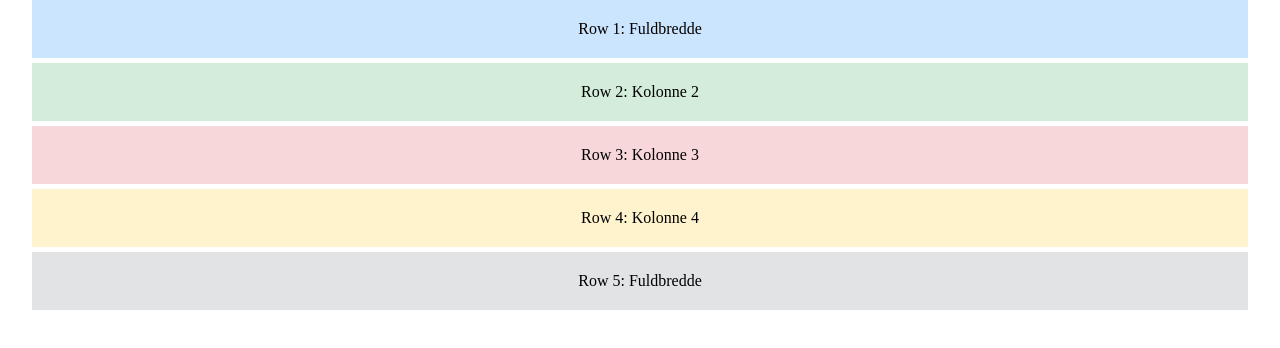
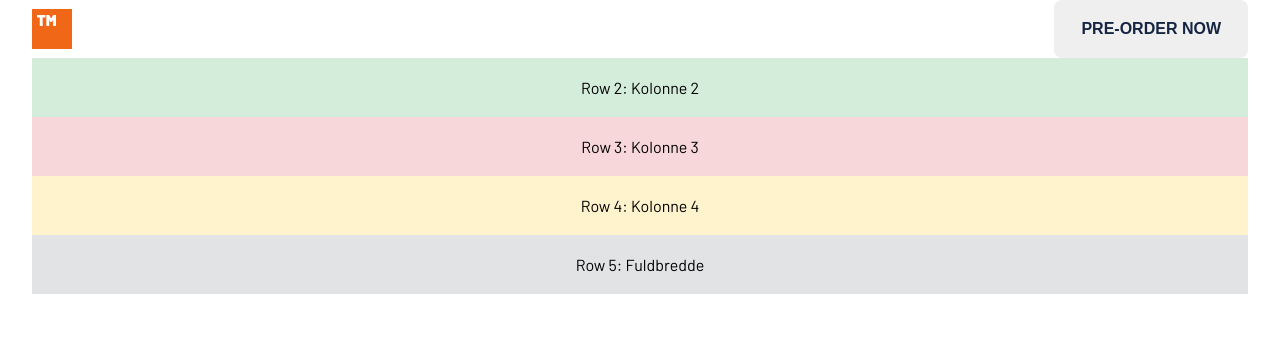
Before and after one commit to pxmdk/Typemaster-pre-launch-landing-page, a plain HTML site: page index.html in a window 1280 px wide. Drawn offline with Linux system fonts and the light colour scheme.

Commit message:
Started working on the structure + styling

```diff
--- a/index.html
+++ b/index.html
@@ -8,7 +8,14 @@
   </head>
   <body>
     <div class="container">
-      <div class="item1">Row 1: Fuldbredde</div>
+      <div class="header">
+        <img
+          class="logo"
+          src="./assets/shared/logo.svg"
+          alt="Typemaster logo"
+        />
+        <button class="preorder-btn">pre-order now</button>
+      </div>
       <div class="item2">Row 2: Kolonne 1</div>
       <div class="item3">Row 2: Kolonne 2</div>
       <div class="item4">Row 3: Kolonne 1</div>
--- a/style.css
+++ b/style.css
@@ -1,7 +1,12 @@
+@import url("https://fonts.googleapis.com/css2?family=Barlow:ital,wght@0,100;0,200;0,300;0,400;0,500;0,600;0,700;0,800;0,900;1,100;1,200;1,300;1,400;1,500;1,600;1,700;1,800;1,900&display=swap");
+
 * {
   box-sizing: border-box;
   margin: 0;
   padding: 0;
+}
+body {
+  font-family: "Barlow", sans-serif;
 }
 
 /* Standard layout med 4 kolonner */
@@ -10,16 +15,30 @@
   margin: 0 auto;
   display: grid;
   grid-template-columns: repeat(4, 1fr);
-  gap: 5px;
 }
 
 /* Row 1: Ét element, der spænder over alle 4 kolonner */
-.item1 {
+.header {
   grid-column: 1 / -1;
   grid-row: 1;
-  background: #cce5ff;
-  padding: 20px;
-  text-align: center;
+  display: flex;
+  justify-content: space-between;
+  align-items: center;
+}
+.logo {
+  width: 40px;
+  height: 40px;
+}
+.preorder-btn {
+  border: none;
+  background-color: E8EFF2;
+  padding: 16px 27px;
+  border-radius: 8px;
+  font-size: 16px;
+  color: #162542;
+  font-weight: 600;
+  line-height: 26px;
+  text-transform: uppercase;
 }
 
 /* Row 2: To elementer – hvert skal spænde over 2 kolonner */
```
